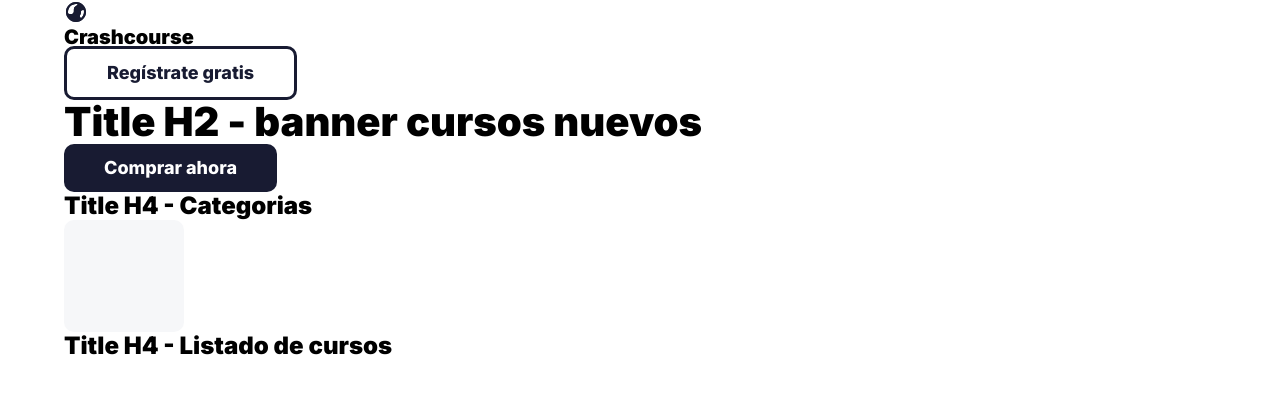
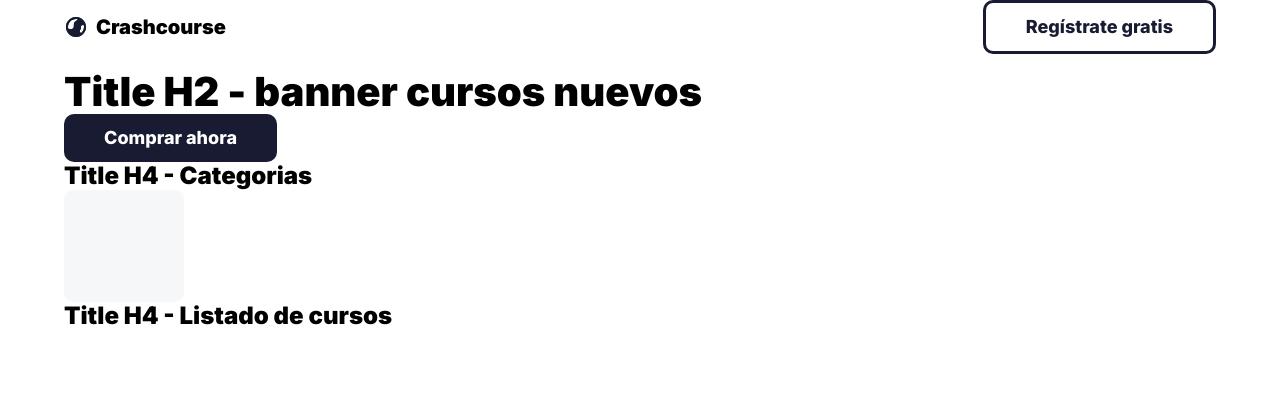
Before and after one commit to jcvegab/crashcourse-frontend, a Next.js app: page / in a window 1280 px wide. Shown: the top 394 px of the page. Built offline with nearby package versions, Linux system fonts and the light colour scheme.

Commit message:
Prototype Logo and Header components for desktop view

```diff
--- a/components/UI/Logo.js
+++ b/components/UI/Logo.js
@@ -2,15 +2,19 @@ import styled from 'styled-components';
 import { StyledH1 } from './Title';
 import Link from 'next/link';
 
-const StyledLogo = styled.header``;
+const StyledLogo = styled.div`
+  display: flex;
+  align-items: center;
+  gap: 8px;
+`;
 
 export default function Logo() {
   return (
-    <div>
+    <StyledLogo>
       <Link href="/">
         <img src="/logo.svg" alt="Crashcourse"></img>
       </Link>
       <StyledH1>Crashcourse</StyledH1>
-    </div>
+    </StyledLogo>
   );
 }
--- a/components/layouts/Header.js
+++ b/components/layouts/Header.js
@@ -2,7 +2,11 @@ import styled from 'styled-components';
 import StyledButton from '../UI/Button';
 import Logo from '../UI/Logo';
 
-const HeaderTemplate = styled.header``;
+const HeaderTemplate = styled.header`
+  display: flex;
+  justify-content: space-between;
+  padding-bottom: 16px;
+`;
 
 export default function Header() {
   return (
```
